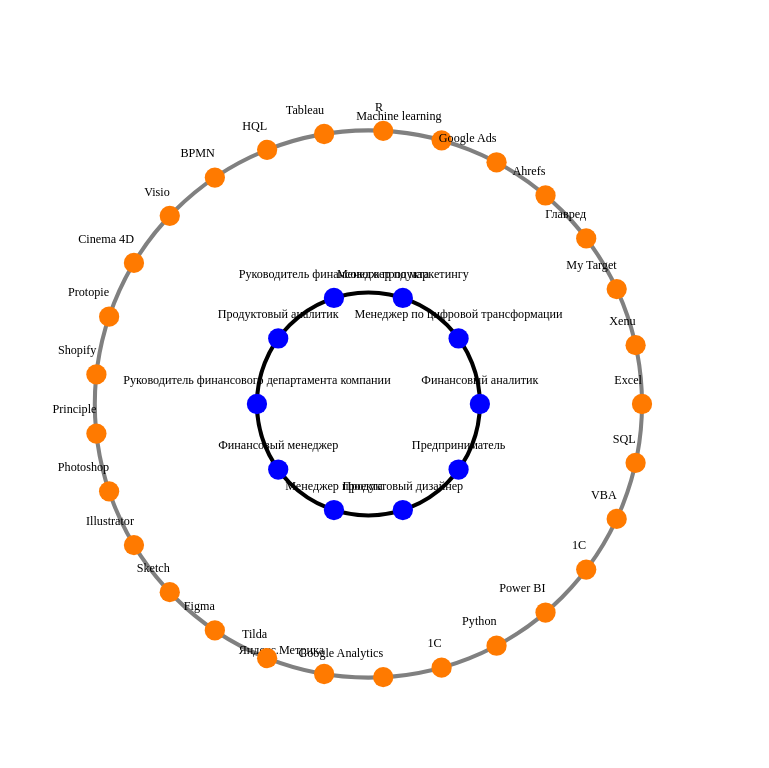
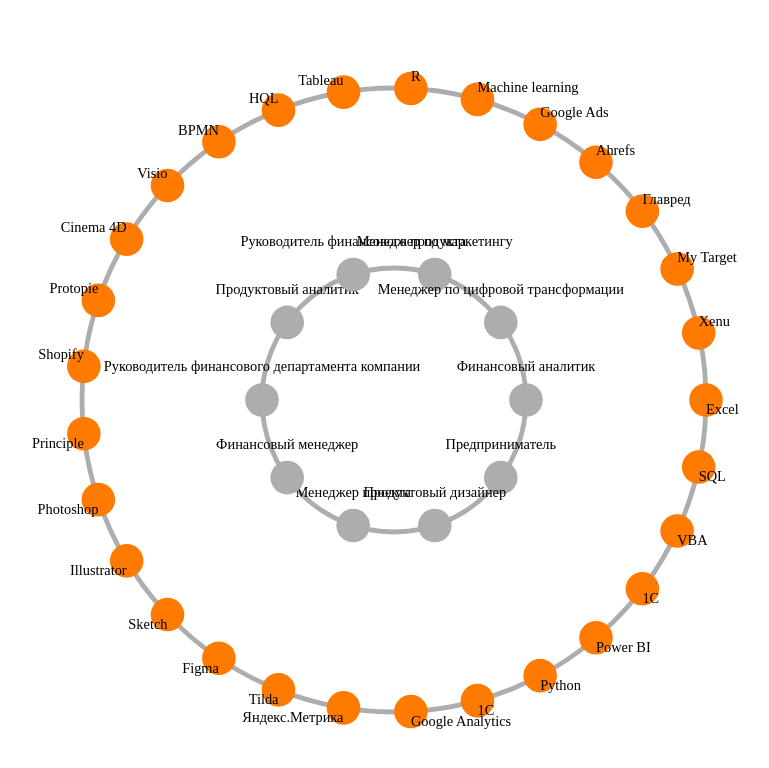
Before and after one commit to matveibroide/dashboard, a React (Create React App) app: page / in a window 1280 px wide. Shown: the top 768 px of the page, without its empty margins (246-1015 px from the left). Built offline with nearby package versions, Linux system fonts and the light colour scheme.

Commit message:
added styles

```diff
--- a/src/App/App.css
+++ b/src/App/App.css
@@ -1,3 +1,4 @@
 .App {
-    margin-top: 100px;
+    width: 100vw;
+    height: 100vh;
 }
--- a/src/CircleWithSmallCircles/CircleWithSmallCircles.css
+++ b/src/CircleWithSmallCircles/CircleWithSmallCircles.css
@@ -1,15 +1,18 @@
 .container {
   width: 100%;
   height: 100%;
+  display: flex;
+  align-items: center;
+  justify-content: center;
 }
 
 .line {
-  stroke-dasharray: 100;
-  stroke-dashoffset: 100;
-  animation: draw-line 2s ease forwards;
+  stroke-dasharray: 1000;
+  stroke-dashoffset: 1000;
+  animation: dash 8s linear forwards;
 }
 
-  @keyframes draw-line {
+@keyframes dash {
   to {
     stroke-dashoffset: 0;
   }
--- a/src/CircleWithSmallCircles/CircleWithSmallCircles.js
+++ b/src/CircleWithSmallCircles/CircleWithSmallCircles.js
@@ -1,6 +1,7 @@
 import React, { useEffect, useState } from "react";
 import data from "../API/API"; // Import your mock data
 import "./CircleWithSmallCircles.css";
+import { svg } from "d3";
 
 const CircleWithSmallCircles = () => {
   const [activeFilter, setActiveFilter] = useState(null);
@@ -15,8 +16,8 @@
   const [lines, setLines] = useState([]);
 
   const innerRadius = 55;
-  const outerRadius = 135;
-  const smallCircleRadius = 5;
+  const outerRadius = 130;
+  const smallCircleRadius = 7;
   const centerX = 150;
   const centerY = 150;
 
@@ -29,6 +30,7 @@
       return;
     }
 
+    if (innerSmallCircles.includes(activeFilter)) {
       const selectedItem = data.find((item) => item.name === activeFilter);
       if (selectedItem) {
         const { mainSkills, otherSkills } = selectedItem;
@@ -115,23 +117,70 @@
           }),
         ]);
       }
+    }
   }, [activeFilter]);
 
   return (
-    <div style={{ width: "80vw", height: "80vh", margin: "auto" }}>
-      <svg width="95%" height="95%" viewBox="0 0 300 300" preserveAspectRatio="xMidYMid meet">
-        <circle cx="150" cy="150" r={innerRadius} fill="none" stroke="black" strokeWidth="2" />
-        <circle cx="150" cy="150" r={outerRadius} fill="none" stroke="gray" strokeWidth="2" />
+    <div className="container">
+      <svg
+        width="90%"
+        height="90%"
+        viewBox="0 0 300 300"
+        preserveAspectRatio="xMidYMid meet"
+      >
+        <circle
+          cx="150"
+          cy="150"
+          r={innerRadius}
+          fill="none"
+          stroke="#ADADAD"
+          strokeWidth="2"
+        />
+        <circle
+          cx="150"
+          cy="150"
+          r={outerRadius}
+          fill="none"
+          stroke="#ADADAD"
+          strokeWidth="2"
+        />
+        {lines}
 
         {innerSmallCircles.map((name, index) => {
           const angle = index * innerAngleStep;
           const x = centerX + innerRadius * Math.cos(angle);
           const y = centerY + innerRadius * Math.sin(angle);
+          const selected = name === activeFilter;
 
           return (
             <g key={`inner-${index}`}>
-              <circle cx={x} cy={y} r={smallCircleRadius} fill="blue" onClick={() => setActiveFilter(name)} />
-              <text x={x} y={y - smallCircleRadius - 5} textAnchor="middle" fontSize="6" fill="black">
+              {selected ? (
+                <svg>
+                  <circle
+                    stroke="#fff"
+                    strokeWidth="4" // Updated to camelCase
+                    cx={x}
+                    cy={y}
+                    r={smallCircleRadius}
+                    fill="#00A372" // Green fill when selected
+                  />
+                </svg>
+              ) : (
+                <circle
+                  cx={x}
+                  cy={y}
+                  r={smallCircleRadius}
+                  fill="#ADADAD" // Gray fill when not selected
+                  onClick={() => setActiveFilter(name)}
+                />
+              )}
+              <text
+                x={x}
+                y={y - smallCircleRadius - 5}
+                textAnchor="middle"
+                fontSize="6"
+                fill="black"
+              >
                 {name}
               </text>
             </g>
@@ -142,16 +191,48 @@
   const x = centerX + outerRadius * Math.cos(angle);
   const y = centerY + outerRadius * Math.sin(angle);
 
+  // Adjust text positioning based on angle
+  let textAnchor = "middle";
+  let dy = 0;
+
+  // Determine text position based on angle
+  if (angle >= 0 && angle < Math.PI / 2) { // Bottom-right quadrant
+    textAnchor = "start";
+    dy = "1em";
+  } else if (angle >= Math.PI / 2 && angle < Math.PI) { // Bottom-left quadrant
+    textAnchor = "end";
+    dy = "1em";
+  } else if (angle >= Math.PI && angle < (3 * Math.PI) / 2) { // Top-left quadrant
+    textAnchor = "end";
+    dy = "-0.5em";
+  } else { // Top-right quadrant
+    textAnchor = "start";
+    dy = "-0.5em";
+  }
+
   return (
     <g key={`outer-${index}`}>
-              <circle cx={x} cy={y} r={smallCircleRadius} fill="#FF7A00" onClick={() => setActiveFilter(skill)} />
-              <text x={x} y={y - smallCircleRadius - 5} textAnchor="end" fontSize="6" fill="black">
+      <circle
+        cx={x}
+        cy={y}
+        r={smallCircleRadius}
+        fill="#FF7A00"
+        onClick={() => setActiveFilter(skill)}
+      />
+      <text
+        x={x}
+        y={y}
+        textAnchor={textAnchor}
+        dy={dy}
+        fontSize="6"
+        fill="black"
+      >
         {skill}
       </text>
     </g>
   );
 })}
-        {lines}
+
       </svg>
       {activeFilter && (
         <p style={{ position: "absolute", top: 10, left: 10 }}>
```
Lines whose indentation alone changed are shown as unchanged.
